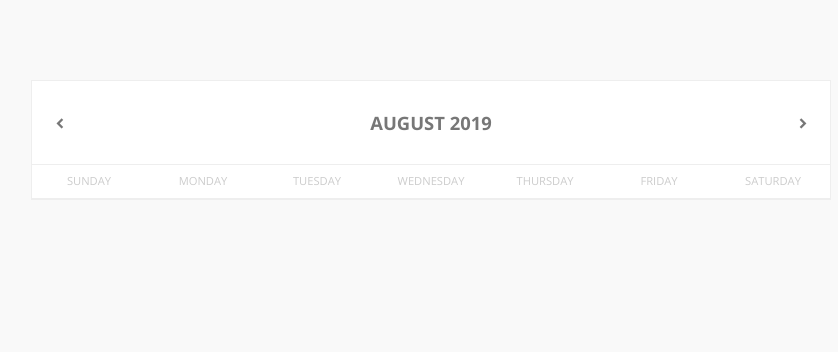
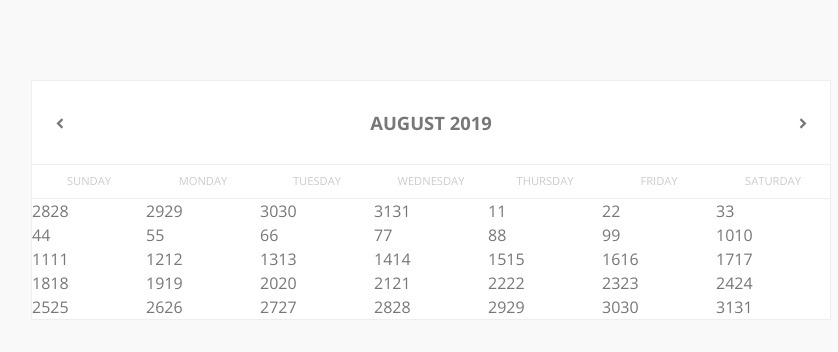
Before and after one commit to aishwaryarao7/calendar, a React (Create React App) app: page / in a window 1280 px wide. Shown: the top 352 px of the page, without its empty margins (209-1047 px from the left). Built offline with nearby package versions, Linux system fonts and the light colour scheme.

Commit message:
Add cells

```diff
--- a/src/components/Calendar.jsx
+++ b/src/components/Calendar.jsx
@@ -44,6 +44,50 @@
     return <div className="days row">{days}</div>;
   }
 
+  renderCells() {
+    const { currentMonth, selectedDate } = this.state;
+    const monthStart = dateFns.startOfMonth(currentMonth);
+    const monthEnd = dateFns.endOfMonth(monthStart);
+    const startDate = dateFns.startOfWeek(monthStart);
+    const endDate = dateFns.endOfWeek(monthEnd);
+
+    const dateFormat = "D";
+    const rows = [];
+
+    let days = [];
+    let day = startDate;
+    let formattedDate = "";
+
+    while (day <= endDate) {
+      for (let i = 0; i < 7; i++) {
+        formattedDate = dateFns.format(day, dateFormat);
+        const cloneDay = day;
+        days.push(
+          <div
+            className={`col cell ${
+              !dateFns.isSameMonth(day, monthStart)
+                ? "disabled"
+                : dateFns.isSameDay(day, selectedDate) ? "selected" : ""
+            }`}
+            key={day}
+            onClick={() => this.onDateClick(dateFns.parse(cloneDay))}
+          >
+            <span className="number">{formattedDate}</span>
+            <span className="bg">{formattedDate}</span>
+          </div>
+        );
+        day = dateFns.addDays(day, 1);
+      }
+      rows.push(
+        <div className="row" key={day}>
+          {days}
+        </div>
+      );
+      days = [];
+    }
+    return <div className="body">{rows}</div>;
+  }
+
   nextMonth = () => {
     this.setState({
       currentMonth: dateFns.addMonths(this.state.currentMonth, 1)
@@ -67,6 +111,7 @@
       <div className="calendar">
         {this.renderHeader()}
         {this.renderDays()}
+        {this.renderCells()}
       </div>
     );
   }
```
